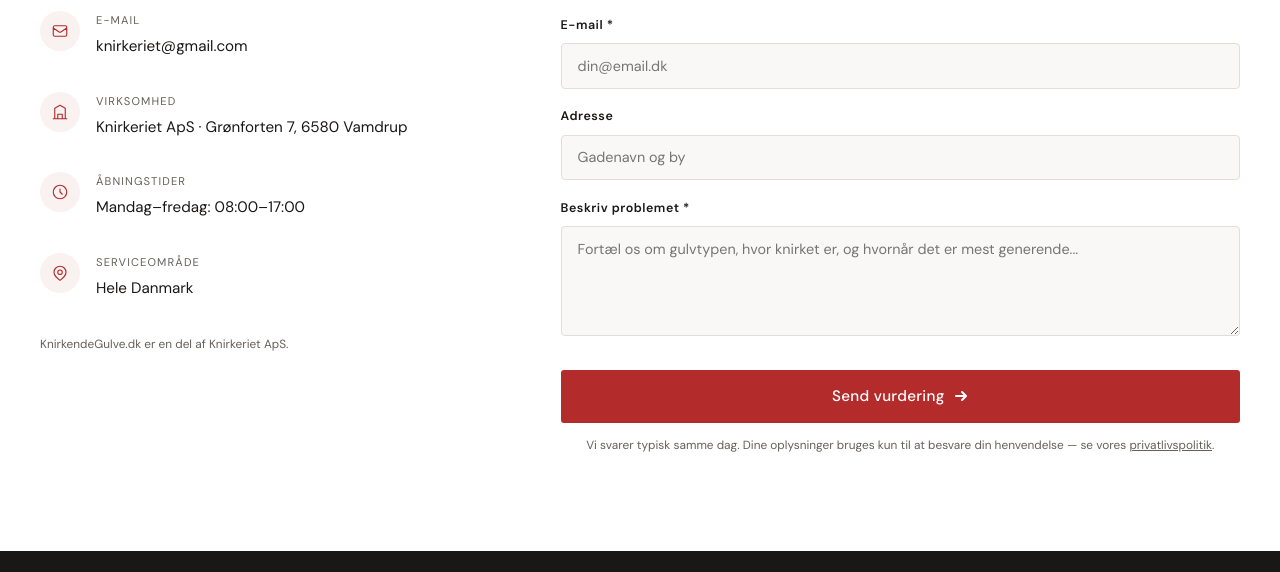
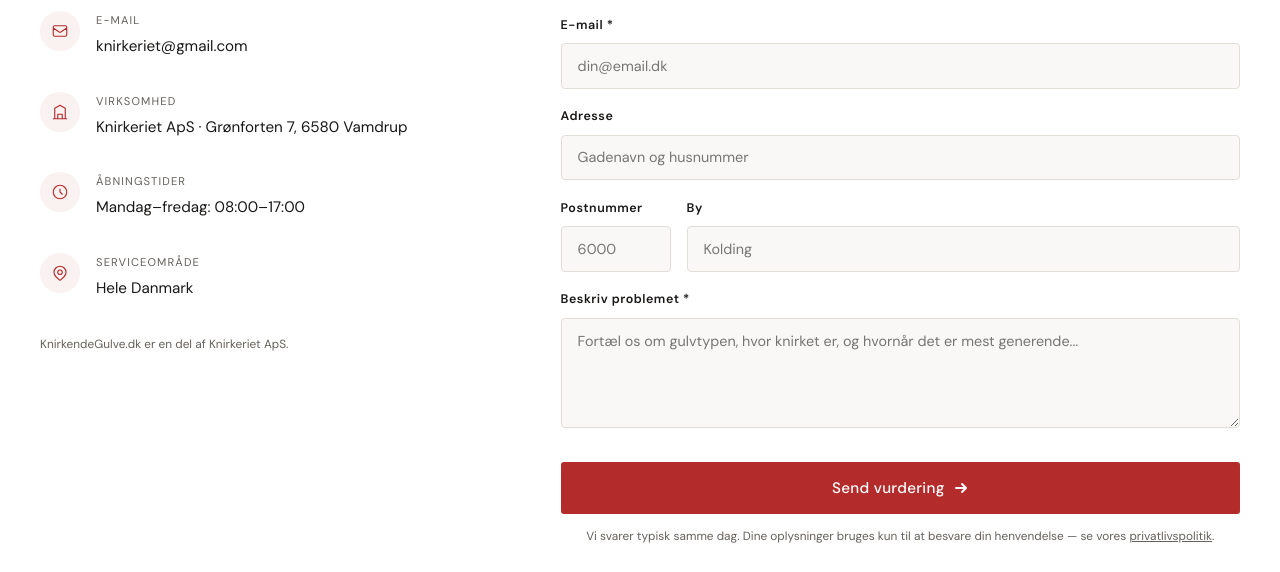
Before and after one commit to ACOOLTOOL79/knirkendegulve, a website: page index.html in a window 1280 px wide. Shown: the part 5966-6538 px from the top of the page. Drawn offline with Linux system fonts and the light colour scheme.

Commit message:
Split adressefelt i kontaktformular til adresse/postnummer/by
Folk indtastede sjældent by i det samlede adressefelt. Tre separate
felter matcher det danske adresseformat og gør det tydeligere hvad
der skal udfyldes.

Co-Authored-By: Claude Sonnet 5 <noreply@anthropic.com>

```diff
--- a/api/contact.js
+++ b/api/contact.js
@@ -8,7 +8,7 @@ module.exports = async (req, res) => {
         return;
     }
 
-    const { name, phone, email, address, description } = req.body || {};
+    const { name, phone, email, address, postalCode, city, description } = req.body || {};
 
     if (!name || !phone || !email || !description) {
         res.status(400).json({ error: 'Udfyld venligst alle påkrævede felter.' });
@@ -26,6 +26,8 @@ module.exports = async (req, res) => {
                 `Telefon: ${phone}`,
                 `E-mail: ${email}`,
                 `Adresse: ${address || '-'}`,
+                `Postnummer: ${postalCode || '-'}`,
+                `By: ${city || '-'}`,
                 '',
                 'Beskrivelse:',
                 description,
--- a/index.html
+++ b/index.html
@@ -910,6 +910,9 @@
             display: grid;
             grid-template-columns: 1fr 1fr;
             gap: 1rem;
+        }
+        .form-row-postal {
+            grid-template-columns: 110px 1fr;
         }
         .form-submit {
             width: 100%;
@@ -1830,7 +1833,17 @@ Vi vender typisk tilbage samme dag.</p>
                     </div>
                     <div class="form-group">
                         <label class="form-label" for="address">Adresse</label>
-                        <input class="form-input" type="text" id="address" name="address" placeholder="Gadenavn og by">
+                        <input class="form-input" type="text" id="address" name="address" placeholder="Gadenavn og husnummer">
+                    </div>
+                    <div class="form-row form-row-postal">
+                        <div class="form-group">
+                            <label class="form-label" for="postalCode">Postnummer</label>
+                            <input class="form-input" type="text" id="postalCode" name="postalCode" placeholder="6000" inputmode="numeric" maxlength="4">
+                        </div>
+                        <div class="form-group">
+                            <label class="form-label" for="city">By</label>
+                            <input class="form-input" type="text" id="city" name="city" placeholder="Kolding">
+                        </div>
                     </div>
                     <div class="form-group">
                         <label class="form-label" for="description">Beskriv problemet *</label>
@@ -1974,6 +1987,8 @@ Vi vender typisk tilbage samme dag.</p>
             phone: form.phone.value,
             email: form.email.value,
             address: form.address.value,
+            postalCode: form.postalCode.value,
+            city: form.city.value,
             description: form.description.value,
         };
 
```
